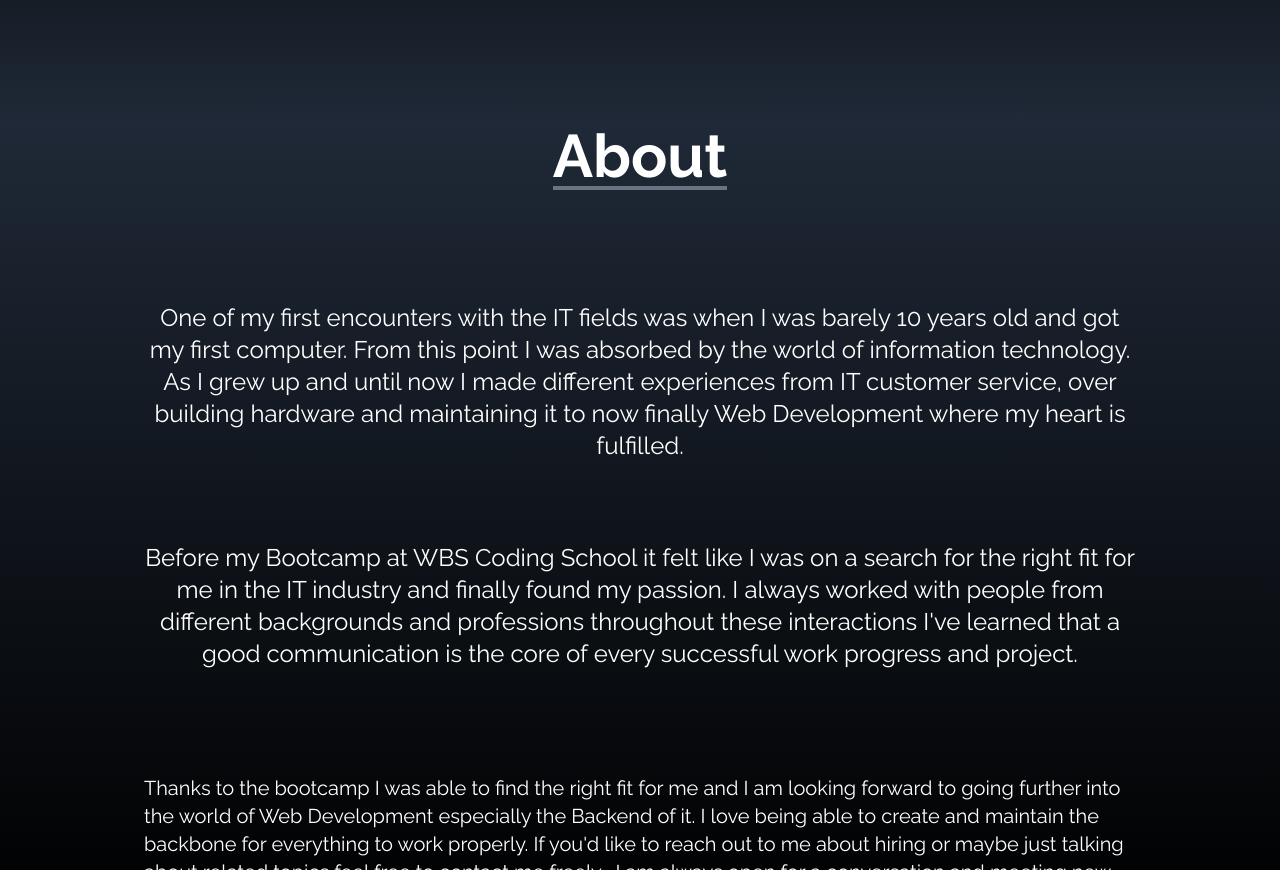
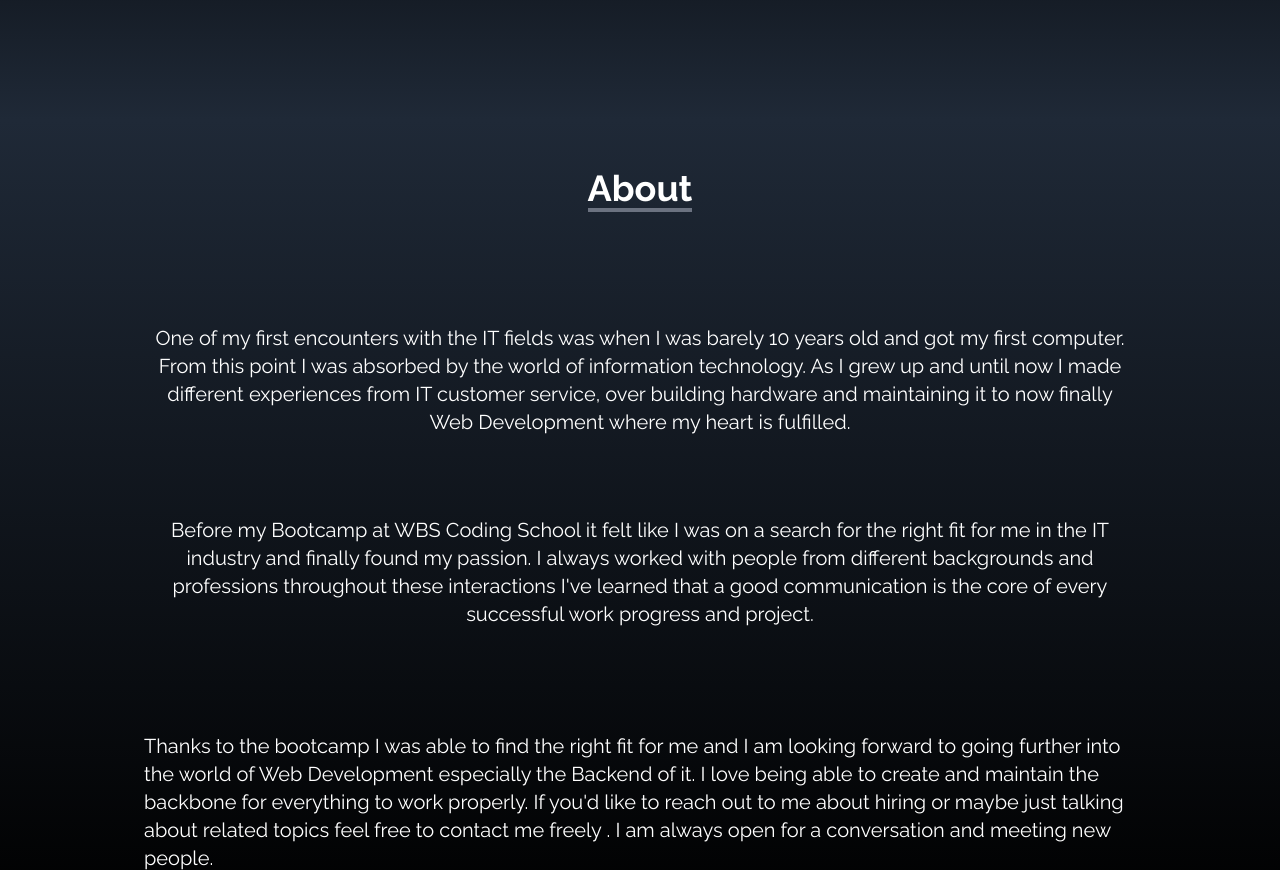
Before and after one commit to StphnX/Portfolio, a React (Create React App) app: page / in a window 1280 px wide. Shown: the part 680-1550 px from the top of the page. Built offline with nearby package versions, Linux system fonts and the light colour scheme.

Commit message:
Update About.jsx

```diff
--- a/src/components/About.jsx
+++ b/src/components/About.jsx
@@ -5,15 +5,15 @@ function About() {
         <div name="about" className='w-full h-screen bg-gradient-to-b from-gray-800 to-black text-white'>
             <div className='max-w-screen-lg p-4 mx-auto flex flex-col justify-center w-full h-full'>
                 <div className='pb-8 flex flex-col justify-center items-center'>
-                    <p className='text-6xl font-bold inline border-b-4 border-gray-500'>About</p>
+                    <p className='text-4xl font-bold inline border-b-4 border-gray-500'>About</p>
                 </div>
 
-                <p className='text-2xl mt-20 text-center'>One of my first encounters with the IT fields was when I was barely 10 years old and got my first computer.
+                <p className='text-xl mt-20 text-center'>One of my first encounters with the IT fields was when I was barely 10 years old and got my first computer.
                     From this point I was absorbed by the world of information technology.
                     As I grew up and until now I made different experiences from IT customer service, over building hardware and maintaining it to now finally Web Development where my heart is fulfilled.
                 </p>
 
-                <p className='text-2xl mt-20 mb-20 text-center'>
+                <p className='text-xl mt-20 mb-20 text-center'>
                     Before my Bootcamp at WBS Coding School it felt like I was on a search for the right fit for me in the IT industry and finally found my passion.
                     I always worked with people from different backgrounds and professions throughout these interactions I've learned that a good communication is the core of every successful work progress and project.
                 </p>
```
